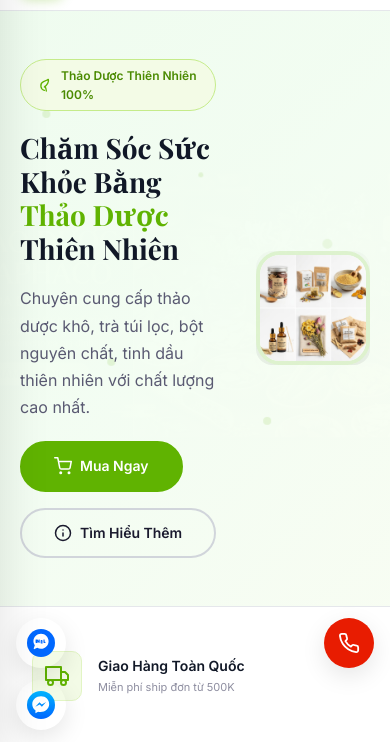
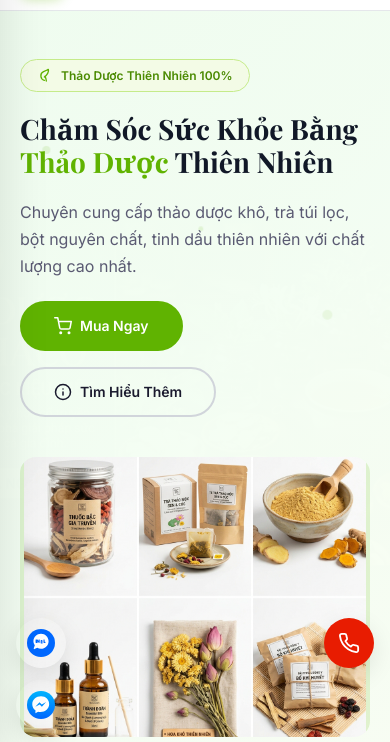
Before and after one commit to Splinh/thaphaco, a website: page website/index.html in a window 390 px wide. Shown: the part 94-836 px from the top of the page. Drawn offline with nearby package versions, Linux system fonts and the light colour scheme; a web font is replaced by a local one.

Commit message:
fix: hero grid mobile - each column 100% width (CSS specificity fix)

```diff
--- a/website/index.css
+++ b/website/index.css
@@ -1360,8 +1360,11 @@
   .features-grid { grid-template-columns: repeat(2, 1fr); }
   .about-section .container { grid-template-columns: 1fr; gap: var(--sp-7); }
   .footer-grid { grid-template-columns: 1fr 1fr; gap: var(--sp-6); }
-  .hero__grid { grid-template-columns: 1fr; }
-  .hero__image { max-height: 280px; border-radius: var(--r-lg); overflow: hidden; }
+  .hero__content .hero__grid { grid-template-columns: 1fr; }
+  .hero__text { width: 100%; max-width: 100%; }
+  .hero__image { width: 100%; max-width: 100%; max-height: 280px; border-radius: var(--r-lg); overflow: hidden; }
+  .hero__title { max-width: 100%; }
+  .hero__desc { max-width: 100%; }
 }
 @media (max-width: 600px) {
   .footer-grid { grid-template-columns: 1fr; }
```
